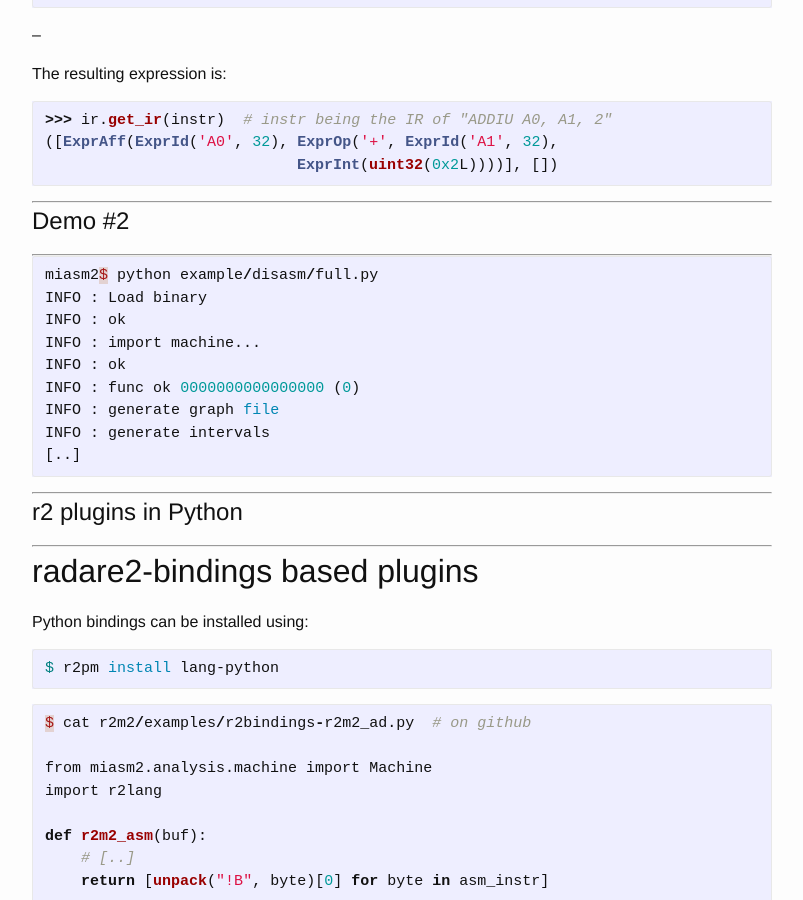
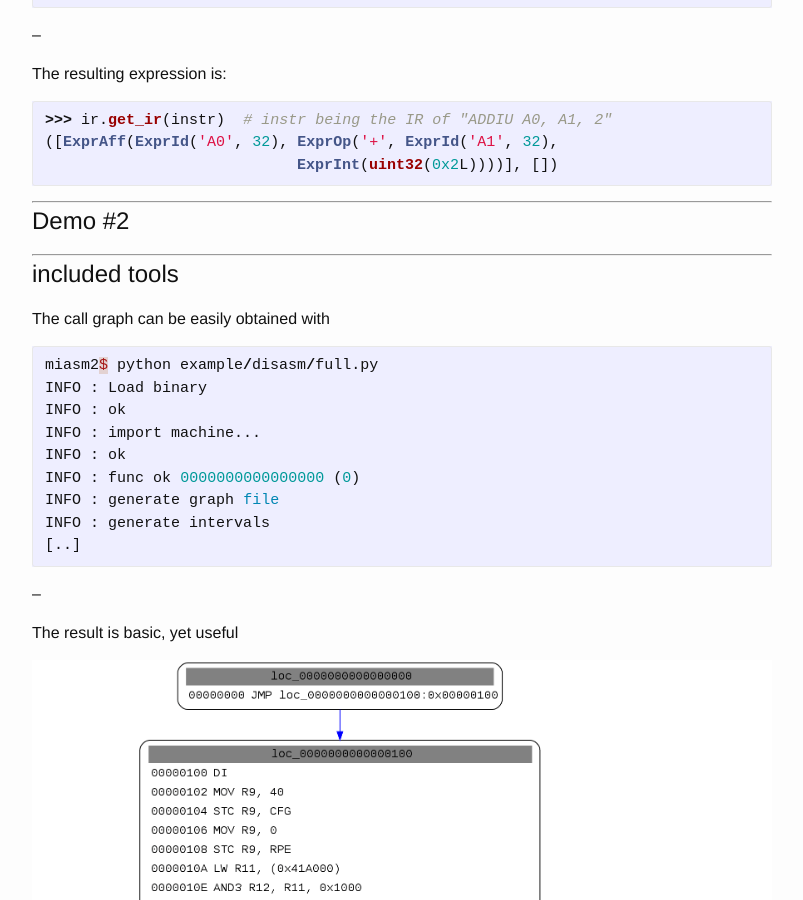
Before and after one commit to guedou/guedou.github.io, a Jekyll site: the page built from r2m2_talks/2017_recon/slides.md, in a window 1280 px wide and 900 px high, scrolled down 10486 px. Shown: the whole window, without its empty margins (238-1041 px from the left). Built offline with Jekyll 4.4.1, drawn with Linux system fonts in a browser that asks for light colours; our own code applies the rules of GitHub Pages for plain Markdown files.

Commit message:
Comments applied

````diff
--- a/r2m2_talks/2017_recon/slides.md
+++ b/r2m2_talks/2017_recon/slides.md
@@ -538,7 +538,9 @@
 
 ---
 
-<!-- .slide: data-background="images/mister.bin.svg" -->
+# included tools
+
+The call graph can be easily obtained with
 ```python
 miasm2$ python example/disasm/full.py
 INFO : Load binary
@@ -550,6 +552,12 @@
 INFO : generate intervals
 [..]
 ```
+
+--
+
+The result is basic, yet useful
+
+<img src="images/mister.bin.png" style="border:0; object-fit: cover; width:800px;"/>
 
 ---
 
@@ -1011,7 +1019,7 @@
 
 ---
 
-Demo #3
+# Demo #3
 
 ---
 
@@ -1047,8 +1055,8 @@
 
 - r2m2 is more than *"PoC that works on my laptop"*
 ```bash
-$ docker run --rm -it -e 'R2M2_ARCH=arml' guedou/r2m2\
-    "rasm2 -a r2m2 'add r0, r1, r2'"
+$ docker run --rm -it -e 'R2M2_ARCH=arml' \
+      guedou/r2m2 "rasm2 -a r2m2 'add r0, r1, r2'"
 020081e0
 ```
 
````
Also changed, not shown: r2m2_talks/2017_recon/images/mister.bin.png (added), r2m2_talks/2017_recon/images/mister.bin.svg (deleted).
